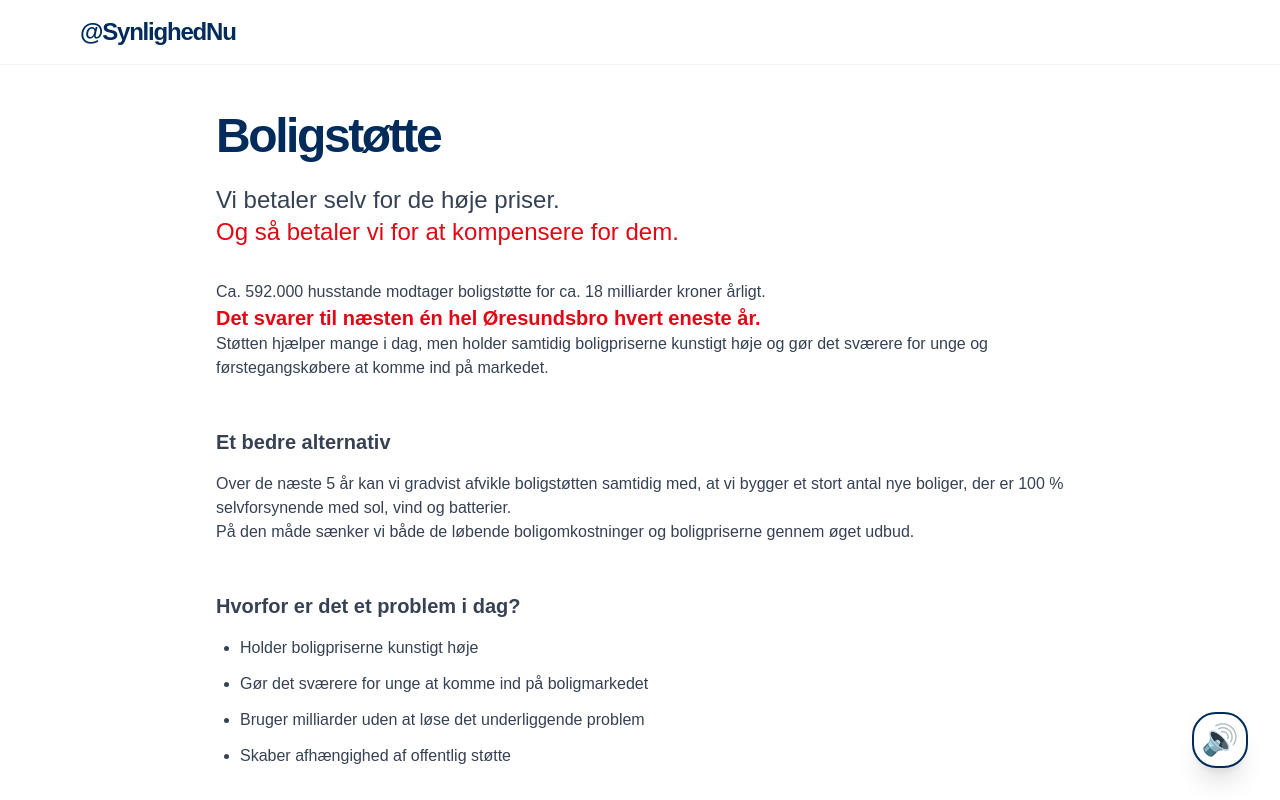
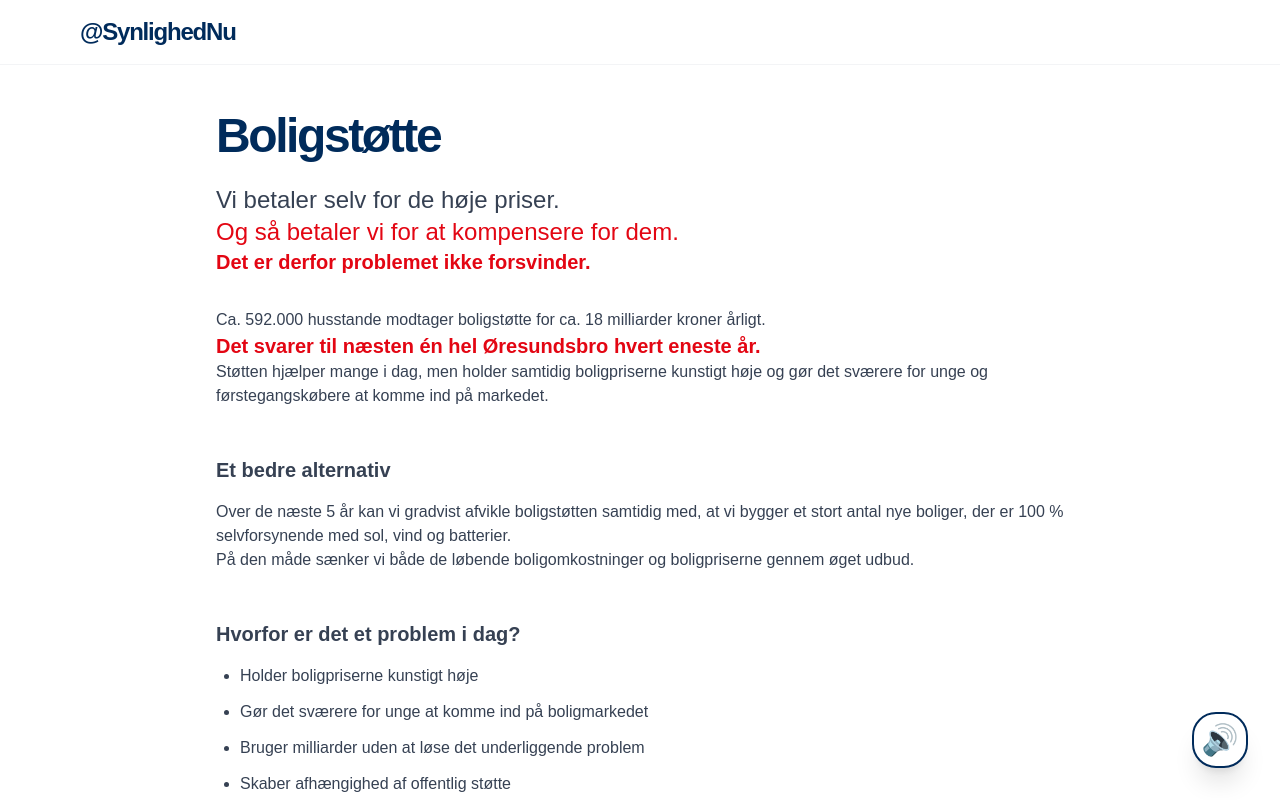
Before and after one commit to synlighed-nu/synlighed-nu-clean, a Next.js app: page /boligstotte in a window 1280 px wide. Shown: the top 800 px of the page. Built offline with nearby package versions, Linux system fonts and the light colour scheme.

Commit message:
Update page.tsx

```diff
--- a/app/boligstotte/page.tsx
+++ b/app/boligstotte/page.tsx
@@ -16,6 +16,9 @@ export default function BoligstottePage() {
           </p>
           <p className="text-2xl font-medium text-[#E30613]">
             Og så betaler vi for at kompensere for dem.
+          </p>
+          <p className="text-xl font-semibold text-[#E30613]">
+            Det er derfor problemet ikke forsvinder.
           </p>
 
           <p className="mt-8">
```
